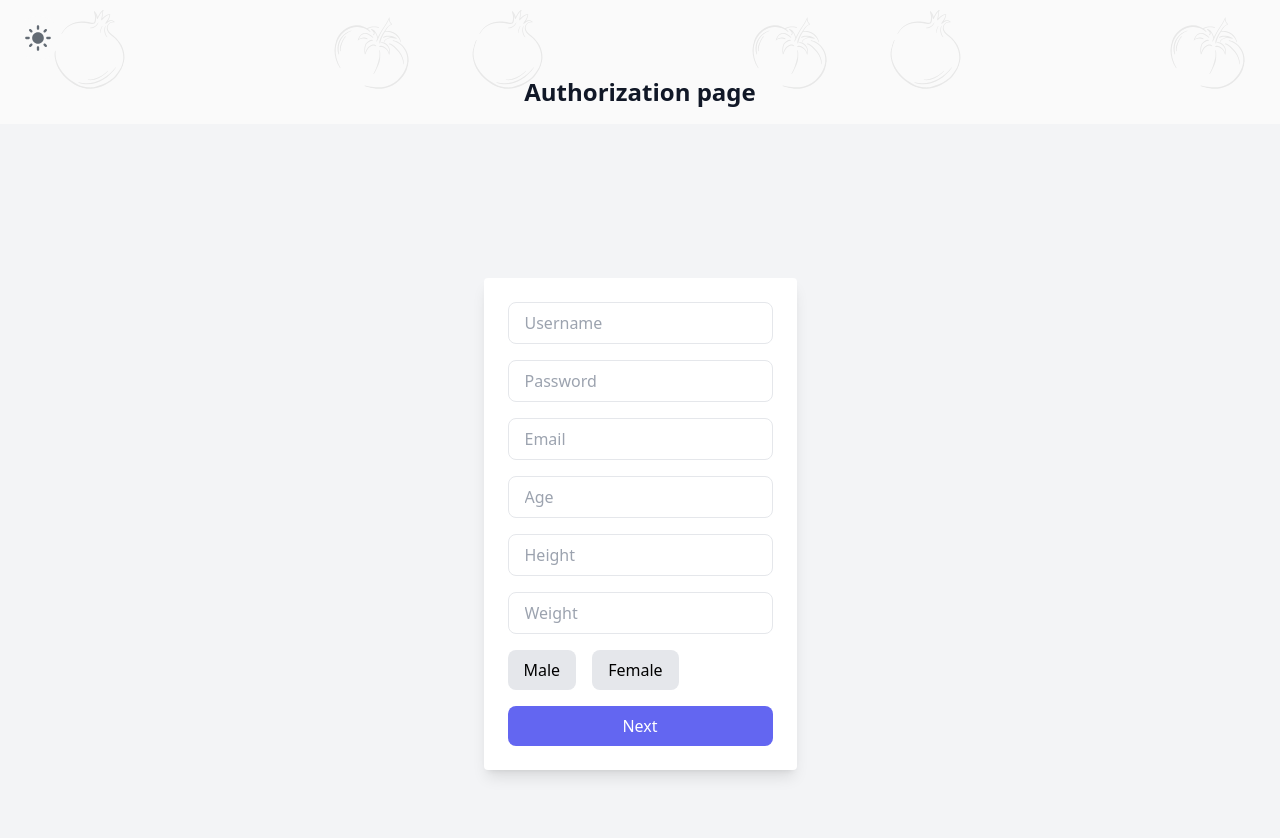
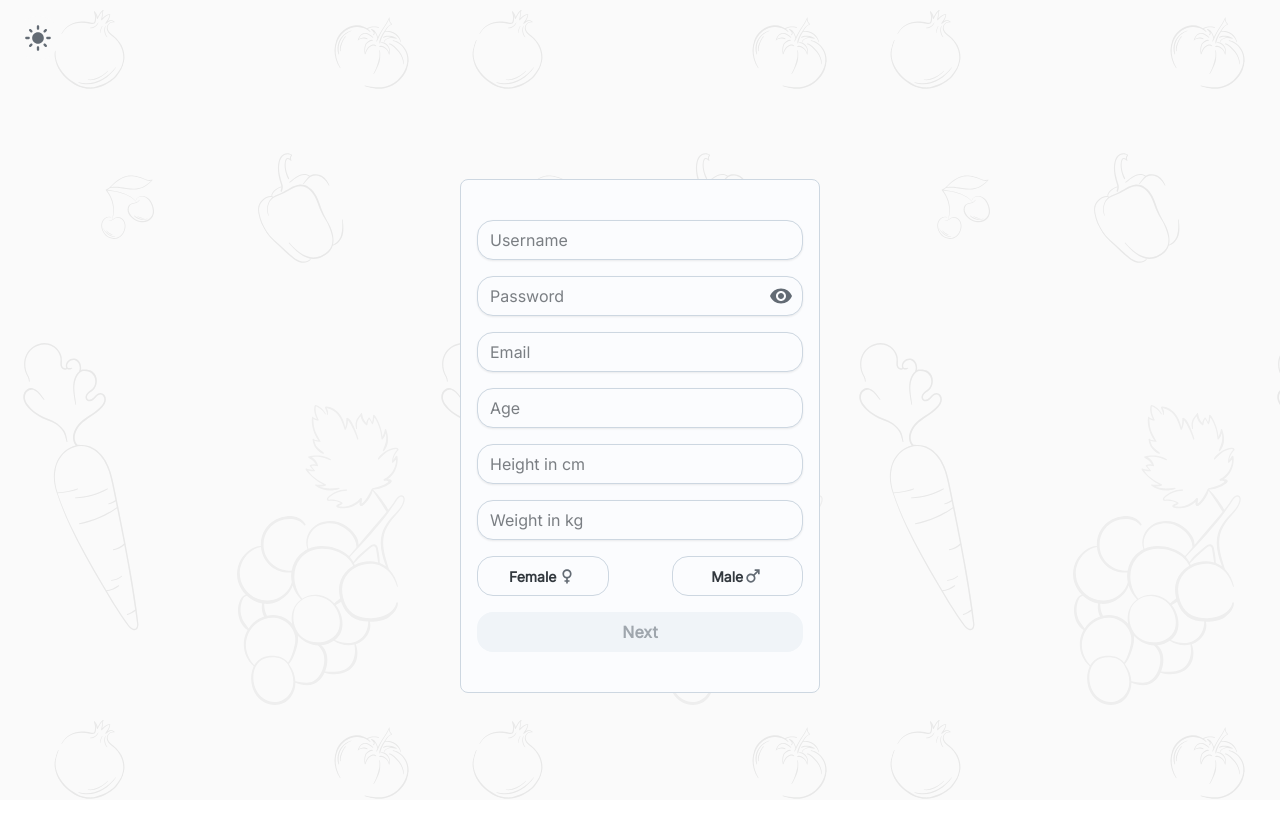
Before and after one commit to JanKrysztop/grub-guru, a Next.js app: page /authorization in a window 1280 px wide. Shown: the top 838 px of the page. After the commit the page ends 800 px from the top, so only its background shows below. Built offline with nearby package versions, Linux system fonts and the light colour scheme.

Commit message:
add new UI to first step singup form

```diff
--- a/components/forms/LoginForm.js
+++ b/components/forms/LoginForm.js
@@ -168,7 +168,7 @@ const LoginForm = () => {
           <Typography>
             {"Don't have an account? "}
             <Link
-              href="/forgot-password"
+              href="/authorization"
               underline="hover"
               sx={{ color: "#E78B01" }}
             >
--- a/components/forms/signUp/SignUpForm.js
+++ b/components/forms/signUp/SignUpForm.js
@@ -4,6 +4,16 @@ import axios from "axios";
 import StepOne from "./StepOne";
 import StepTwo from "./StepTwo";
 import StepThree from "./StepThree";
+
+import Box from "@mui/joy/Box";
+import Card from "@mui/joy/Card";
+import CardContent from "@mui/joy/CardContent";
+import CustomInput from "@/components/ui/CustomInput";
+import CustomButton from "@/components/ui/CustomButton";
+import InfoIcon from "@mui/icons-material/Info";
+import { CheckCircle } from "@mui/icons-material";
+import Snackbar from "@mui/joy/Snackbar";
+import { useRouter } from "next/router";
 
 import { useSelector } from "react-redux";
 import { selectBmrFormulas } from "@/redux/bmrSlice";
@@ -159,7 +169,15 @@ const SignUpForm = () => {
   ];
 
   return (
-    <div className="flex items-center justify-center min-h-screen bg-gray-100">
+    <Box
+      sx={{
+        display: "flex",
+        flexDirection: "column",
+        alignItems: "center",
+        justifyContent: "center",
+        minHeight: "90vh",
+      }}
+    >
       {!confirmation.show ? (
         <>
           {error && <p className="error-message">{error}</p>}
@@ -192,7 +210,41 @@ const SignUpForm = () => {
           )}
         </div>
       )}
-    </div>
+    </Box>
+    // <div className="flex items-center justify-center min-h-screen bg-gray-100">
+    //   {!confirmation.show ? (
+    //     <>
+    //       {error && <p className="error-message">{error}</p>}
+    //       {steps[currentStep]}
+    //     </>
+    //   ) : (
+    //     <div className="p-4 max-w-md mx-auto">
+    //       {confirmation.type === "success" ? (
+    //         <div
+    //           className="bg-green-100 border-l-4 border-green-500 text-green-700 p-4"
+    //           role="alert"
+    //         >
+    //           <p className="font-bold">Success</p>
+    //           <p className="mb-4">Registration successful! Welcome aboard.</p>
+    //           <Link
+    //             href="/"
+    //             className="px-4 py-2 font-semibold text-white bg-green-500 rounded hover:bg-green-700"
+    //           >
+    //             Log in to your account
+    //           </Link>
+    //         </div>
+    //       ) : (
+    //         <div
+    //           className="bg-red-100 border-l-4 border-red-500 text-red-700 p-4"
+    //           role="alert"
+    //         >
+    //           <p className="font-bold">Error</p>
+    //           <p>Registration failed. Please try again later.</p>
+    //         </div>
+    //       )}
+    //     </div>
+    //   )}
+    // </div>
   );
 };
 
--- a/components/forms/signUp/StepOne.js
+++ b/components/forms/signUp/StepOne.js
@@ -1,88 +1,140 @@
+import Box from "@mui/joy/Box";
+import Card from "@mui/joy/Card";
+import CardContent from "@mui/joy/CardContent";
+import CustomInput from "@/components/ui/CustomInput";
+import CustomButton from "@/components/ui/CustomButton";
+import InfoIcon from "@mui/icons-material/Info";
+import { CheckCircle } from "@mui/icons-material";
+import Snackbar from "@mui/joy/Snackbar";
+import { useRouter } from "next/router";
+import { useState } from "react";
+import Visibility from "@mui/icons-material/Visibility";
+import { VisibilityOff } from "@mui/icons-material";
+import ToggleButtonGroup from "@mui/joy/ToggleButtonGroup";
+import { Button } from "@mui/joy";
+import { Female } from "@mui/icons-material";
+import { Male } from "@mui/icons-material";
 const StepOne = ({
   onNext,
   formState,
   handleInputChange,
   handleGenderChange,
 }) => {
+  const [showPassword, setShowPassword] = useState(false);
+  const togglePasswordVisibility = () => {
+    setShowPassword((prevShowPassword) => !prevShowPassword);
+  };
   return (
-    <div className="p-6 bg-white rounded shadow-lg max-w-md mx-auto">
+    <Box>
+      <Card sx={{ width: 360, py: 5 }}>
+        <CardContent>
           <form className="space-y-4">
-        <input
+            <CustomInput
               type="text"
               name="username"
               placeholder="Username"
               value={formState.username}
               onChange={handleInputChange}
-          className="block w-full px-4 py-2 border rounded-lg"
             />
-        <input
-          type="password"
+            <CustomInput
               name="password"
-          placeholder="Password"
+              type={showPassword ? "text" : "password"}
               value={formState.password}
               onChange={handleInputChange}
-          className="block w-full px-4 py-2 border rounded-lg"
+              placeholder="Password"
+              endDecorator={
+                !showPassword ? (
+                  <Visibility onClick={togglePasswordVisibility} />
+                ) : (
+                  <VisibilityOff onClick={togglePasswordVisibility} />
+                )
+              }
             />
-        <input
+            <CustomInput
               type="email"
               name="email"
               placeholder="Email"
               value={formState.email}
               onChange={handleInputChange}
-          className="block w-full px-4 py-2 border rounded-lg"
             />
-        <input
+            <CustomInput
               type="number"
               name="age"
               placeholder="Age"
               value={formState.age}
               onChange={handleInputChange}
-          className="block w-full px-4 py-2 border rounded-lg"
             />
-        <input
+            <CustomInput
               type="number"
               name="height"
-          placeholder="Height"
+              placeholder="Height in cm"
               value={formState.height}
               onChange={handleInputChange}
-          className="block w-full px-4 py-2 border rounded-lg"
             />
-        <input
+            <CustomInput
               type="number"
               name="weight"
-          placeholder="Weight"
+              placeholder="Weight in kg"
               value={formState.weight}
               onChange={handleInputChange}
-          className="block w-full px-4 py-2 border rounded-lg"
             />
-        <div className="flex space-x-4">
-          <button
-            type="button"
-            onClick={() => handleGenderChange("male")}
-            className={`px-4 py-2 rounded-lg ${
-              formState.gender === "male"
-                ? "bg-blue-500 text-white"
-                : "bg-gray-200"
-            }`}
+            <ToggleButtonGroup
+              value={formState.gender}
+              onChange={(event, newValue) => {
+                handleGenderChange(newValue);
+              }}
+              spacing={8}
             >
-            Male
-          </button>
-          <button
-            type="button"
-            onClick={() => handleGenderChange("female")}
-            className={`px-4 py-2 rounded-lg ${
-              formState.gender === "female"
-                ? "bg-pink-500 text-white"
-                : "bg-gray-200"
-            }`}
+              <Button
+                value="female"
+                sx={{
+                  width: "132px ",
+                  height: "40px ",
+                  borderRadius: "16px",
+                  // backgroundColor: "#292B29",
+                  ...(formState.gender === "female" && {
+                    backgroundColor: "#F7D9BB!important",
+                    color: "#E78B01",
+                    border: "2px solid #E78B01 !important",
+                  }),
+                }}
               >
-            Female
-          </button>
-        </div>
-        <button
+                Female{" "}
+                <Female
+                  sx={{
+                    ...(formState.gender === "female" && {
+                      color: "#E78B01",
+                    }),
+                  }}
+                />
+              </Button>
+              <Button
+                value="male"
+                sx={{
+                  width: "132px ",
+                  height: "40px",
+                  borderRadius: "16px",
+                  // backgroundColor: "#292B29",
+                  ...(formState.gender === "male" && {
+                    backgroundColor: "#F7D9BB!important",
+                    color: "#E78B01",
+                    border: "2px solid #E78B01 !important",
+                  }),
+                }}
+              >
+                Male{" "}
+                <Male
+                  sx={{
+                    ...(formState.gender === "male" && {
+                      color: "#E78B01",
+                    }),
+                  }}
+                />
+              </Button>
+            </ToggleButtonGroup>
+            <CustomButton
               type="button"
               onClick={onNext}
-          className="block w-full px-4 py-2 rounded-lg bg-indigo-500 text-white"
               disabled={
                 !formState.username ||
                 !formState.password ||
@@ -94,9 +146,11 @@ const StepOne = ({
               }
             >
               Next
-        </button>
+            </CustomButton>
           </form>
-    </div>
+        </CardContent>
+      </Card>
+    </Box>
   );
 };
 
--- a/pages/authorization/index.js
+++ b/pages/authorization/index.js
@@ -1,13 +1,11 @@
 import SignUpForm from "@/components/forms/signUp/SignUpForm";
+import Box from "@mui/joy/Box";
 
 const AuthPage = () => {
   return (
-    <div className="h-full">
-      <h1 className="text-center text-2xl font-bold text-gray-900 mb-4">
-        Authorization page
-      </h1>
+    <Box>
       <SignUpForm />
-    </div>
+    </Box>
   );
 };
 
--- a/pages/forgot-password.js
+++ b/pages/forgot-password.js
@@ -43,7 +43,6 @@ const ForgotPassword = () => {
   };
 
   return (
-    <>
     <Box
       sx={{
         display: "flex",
@@ -54,7 +53,6 @@ const ForgotPassword = () => {
       }}
     >
       <Card sx={{ width: 420, py: 5 }}>
-          <CardContent>
         <CardContent>
           <form onSubmit={handleSubmit}>
             <CustomInput
@@ -69,7 +67,6 @@ const ForgotPassword = () => {
               Send Reset Instructions
             </CustomButton>
           </form>
-            </CardContent>
         </CardContent>
       </Card>
       <Snackbar
@@ -107,7 +104,6 @@ const ForgotPassword = () => {
         {message}
       </Snackbar>
     </Box>
-    </>
   );
 };
 
```
Lines whose indentation alone changed are shown as unchanged.
